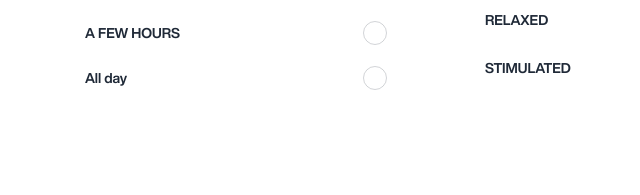
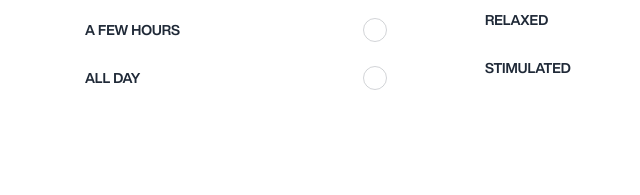
Before and after one commit to ulicaki8991/DateApp, a website with bundled scripts: page date.html in a window 1280 px wide. Shown: the part 394-589 px from the top of the page, 404-1044 px from the left. Built offline with nearby package versions, Linux system fonts and the light colour scheme; no server answers; a script that the page names is missing.

Commit message:
button fixed

```diff
--- a/date.html
+++ b/date.html
@@ -110,7 +110,7 @@
                     </label>
                 </div>
                 <div class="form-control">
-                    <label class="label cursor-pointerbtn btn-ghost p-2">
+                    <label class="label cursor-pointer btn btn-ghost p-2">
                         <span class="span font-normal label-text">All day</span>
                         <input id="All+day" type="radio" name="radio-1" class="radio checked:bg-red-500" />
                     </label>
```
